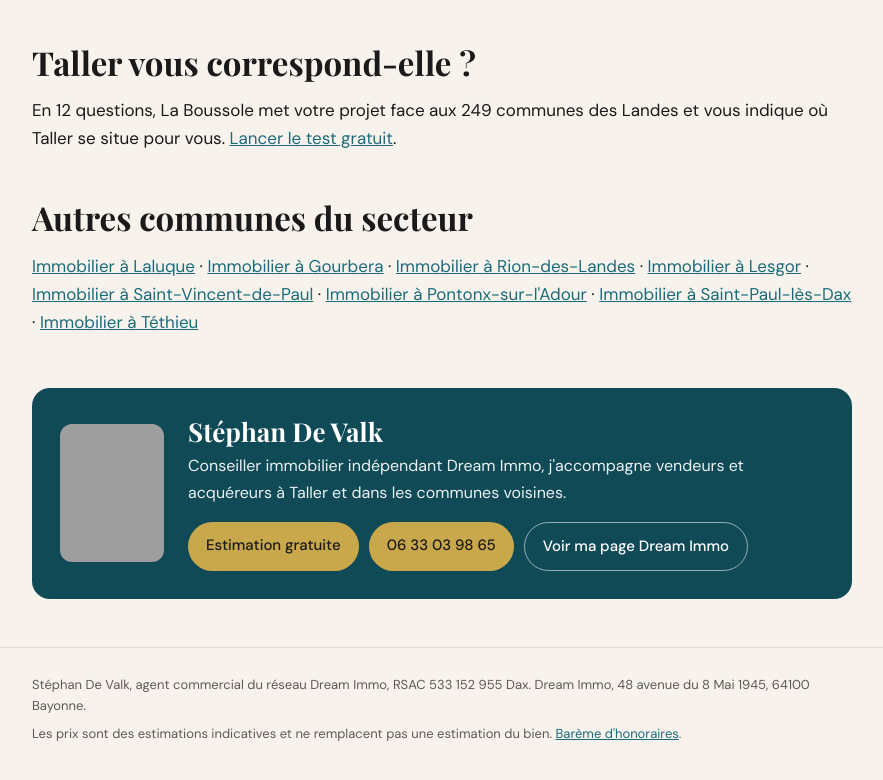
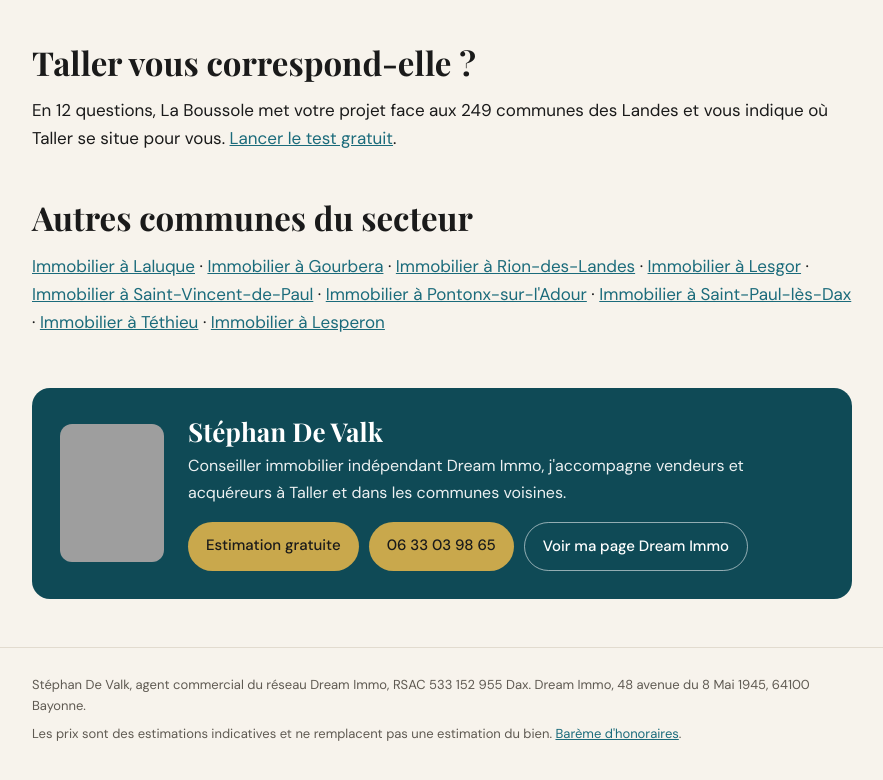
Before and after one commit to Stephdevalk/boussole-landes, a plain HTML site: page taller/index.html in a window 1280 px wide. Shown: the part 1855-2635 px from the top of the page, without its empty margins (198-1081 px from the left). Drawn offline with nearby package versions, Linux system fonts and the light colour scheme; grey boxes are pictures that could not be loaded; a web font is replaced by a local one.

Commit message:
Update index.html

```diff
--- a/taller/index.html
+++ b/taller/index.html
@@ -104,7 +104,7 @@ footer p+p{margin-top:6px}
 </section>
 <section>
 <h2>Autres communes du secteur</h2>
-<p><a href="/laluque/">Immobilier à Laluque</a> · <a href="/gourbera/">Immobilier à Gourbera</a> · <a href="/rion-des-landes/">Immobilier à Rion-des-Landes</a> · <a href="/lesgor/">Immobilier à Lesgor</a> · <a href="/saint-vincent-de-paul/">Immobilier à Saint-Vincent-de-Paul</a> · <a href="/pontonx-sur-l-adour/">Immobilier à Pontonx-sur-l'Adour</a> · <a href="/saint-paul-les-dax/">Immobilier à Saint-Paul-lès-Dax</a> · <a href="/tethieu/">Immobilier à Téthieu</a></p>
+<p><a href="/laluque/">Immobilier à Laluque</a> · <a href="/gourbera/">Immobilier à Gourbera</a> · <a href="/rion-des-landes/">Immobilier à Rion-des-Landes</a> · <a href="/lesgor/">Immobilier à Lesgor</a> · <a href="/saint-vincent-de-paul/">Immobilier à Saint-Vincent-de-Paul</a> · <a href="/pontonx-sur-l-adour/">Immobilier à Pontonx-sur-l'Adour</a> · <a href="/saint-paul-les-dax/">Immobilier à Saint-Paul-lès-Dax</a> · <a href="/tethieu/">Immobilier à Téthieu</a> · <a href="/lesperon/">Immobilier à Lesperon</a></p>
 </section>
 <div class="adv" id="contact">
 <img src="https://img.netty.immo/dreamimmo/assets/nego/226@222x320.jpg" alt="Stéphan De Valk, conseiller immobilier à Taller" loading="lazy">
```
